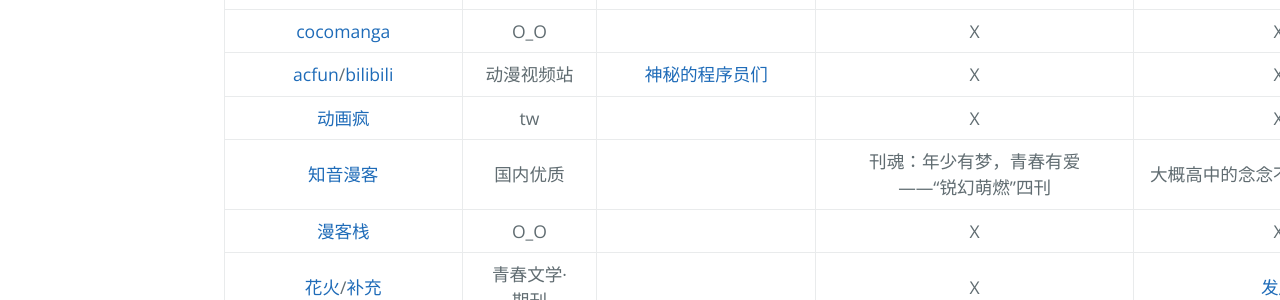
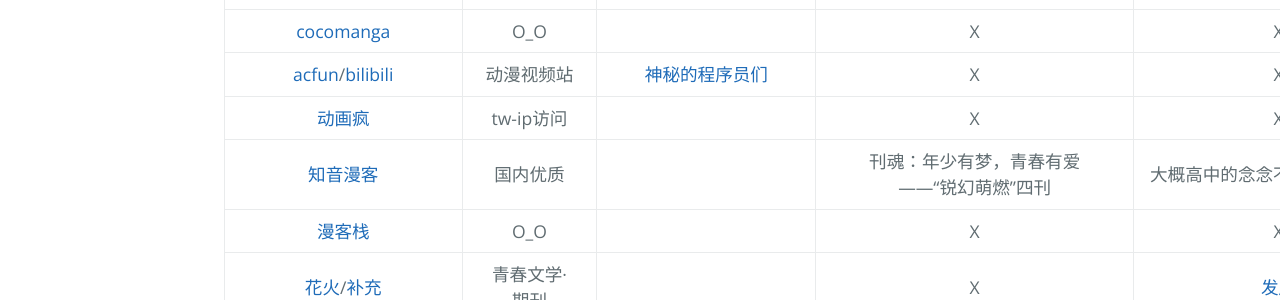
Before and after one commit to AmbroseRen/test, a Jekyll site: the page built from Art/Animes/index.md, in a window 1280 px wide. Shown: the part 324-624 px from the top of the page. Built offline with Jekyll 4.4.1, drawn with Linux system fonts in a browser that asks for light colours; our own code applies the rules of GitHub Pages for plain Markdown files; the repository's description, which GitHub fills in, is left out.

Commit message:
Update index.md

```diff
--- a/Art/Animes/index.md
+++ b/Art/Animes/index.md
@@ -11,7 +11,7 @@
 | [mangabz](https://www.mangabz.com/) | O_O | []() | X | X |
 | [cocomanga](https://www.cocomanga.com/) | O_O | []() | X | X |
 | [acfun](https://www.acfun.cn/)/[bilibili](https://www.bilibili.com) | 动漫视频站 | [神秘的程序员们](https://code2048.com/series/betacat/) | X | X |
-| [动画疯](https://ani.gamer.com.tw/) | tw | []() | X | X |
+| [动画疯](https://ani.gamer.com.tw/) | tw-ip访问 | []() | X | X |
 | [知音漫客](https://m.zymk.cn/) | 国内优质 | []() | 刊魂：年少有梦，青春有爱——“锐幻萌燃”四刊 | 大概高中的念念不忘-2010年节点 |
 | [漫客栈](https://www.mkzhan.com) | O_O | []() | X | X |
 | [花火](https://www.zz-news.com/com/huahuo/)/[补充](https://mall.cnki.net/magazine/magalist/HUAH2020.htm) | 青春文学·期刊 | []() | X | [发展](https://www.zhihu.com/question/24907671) |
```
